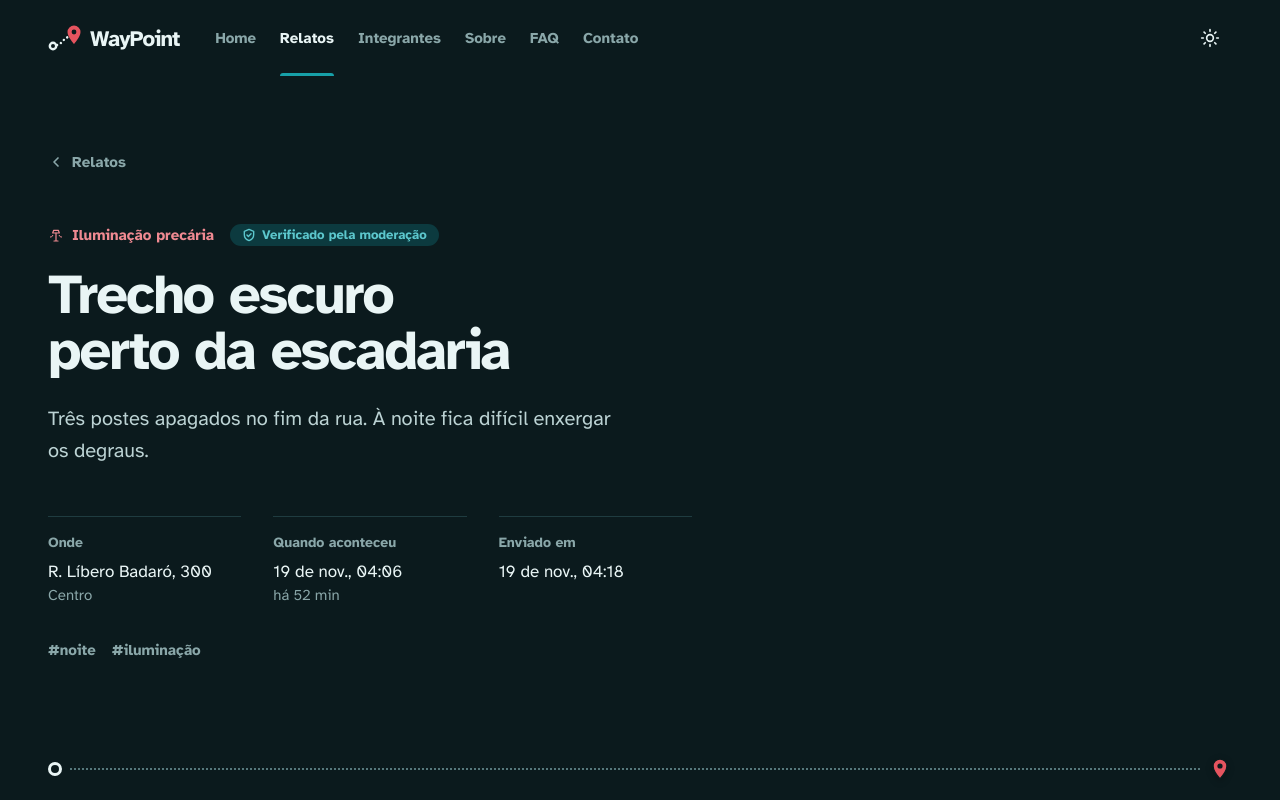
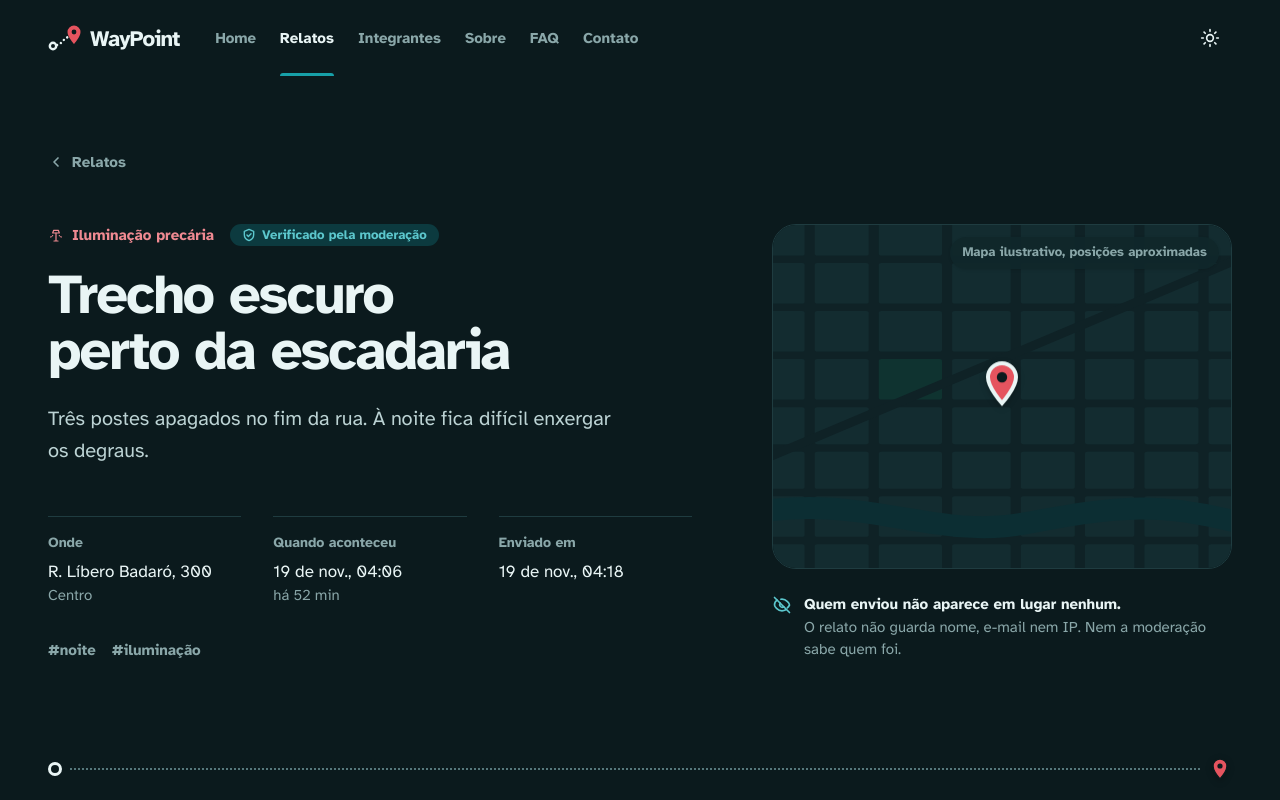
Before and after one commit to pivattidev/waypoint, a React (Vite) app: page /relatos/1 in a window 1280 px wide. Shown: the top 800 px of the page. Built offline with nearby package versions, Linux system fonts and the light colour scheme.

Commit message:
feat: cria o mapa ilustrado e mostra o pin do relato no detalhe

```diff
--- /dev/null
+++ b/src/components/MapaBase.tsx
@@ -0,0 +1,54 @@
+import type { ReactNode } from 'react'
+
+/**
+ * Fundo de mapa ILUSTRADO (quarteirões em SVG), enquanto o Leaflet não é liberado pelo professor.
+ * Sempre exibido com o selo "Mapa ilustrativo": as posições são aproximadas.
+ * Coordenadas em 0–100 nos dois eixos: o SVG estica para o contêiner (preserveAspectRatio="none")
+ * e os traços mantêm a espessura em pixels (vector-effect), então left/top em % batem com o desenho.
+ */
+
+/** Ruas verticais e horizontais (centro de cada rua, em %). */
+const RUAS_X = [8, 22, 38, 53, 67, 80, 94]
+const RUAS_Y = [10, 24, 38, 52, 65, 78, 92]
+
+const MEIA_RUA = 1.1
+const PARQUE = { x: 2, y: 3 } // índice do quarteirão que vira praça
+
+function quarteiroes() {
+  const xs = [-5, ...RUAS_X, 105]
+  const ys = [-5, ...RUAS_Y, 105]
+  const blocos: { x: number; y: number; w: number; h: number; parque: boolean }[] = []
+  for (let i = 0; i < xs.length - 1; i++) {
+    for (let j = 0; j < ys.length - 1; j++) {
+      blocos.push({
+        x: xs[i] + MEIA_RUA,
+        y: ys[j] + MEIA_RUA,
+        w: xs[i + 1] - xs[i] - MEIA_RUA * 2,
+        h: ys[j + 1] - ys[j] - MEIA_RUA * 2,
+        parque: i === PARQUE.x && j === PARQUE.y,
+      })
+    }
+  }
+  return blocos
+}
+
+const BLOCOS = quarteiroes()
+
+interface MapaBaseProps {
+  children?: ReactNode // traços extras (rotas) dentro do SVG
+  className?: string
+}
+
+export default function MapaBase({ children, className = '' }: MapaBaseProps) {
+  return (
+    <svg viewBox="0 0 100 100" preserveAspectRatio="none" className={`absolute inset-0 size-full bg-map ${className}`} aria-hidden>
+      {BLOCOS.map((b, i) => (
+        <rect key={i} x={b.x} y={b.y} width={b.w} height={b.h} rx="0.6" fill={b.parque ? 'var(--map-park)' : 'var(--map-block)'} />
+      ))}
+      {/* Rio e avenida diagonal: quebram a grade para parecer cidade, não planilha */}
+      <path d="M-5 84 C 20 78, 35 92, 55 87 S 85 80, 105 88" fill="none" stroke="var(--map-water)" strokeWidth="22" vectorEffect="non-scaling-stroke" />
+      <path d="M-5 70 L 105 8" fill="none" stroke="var(--map)" strokeWidth="9" vectorEffect="non-scaling-stroke" />
+      {children}
+    </svg>
+  )
+}
--- /dev/null
+++ b/src/components/MapaPrevia.tsx
@@ -0,0 +1,55 @@
+import type { Relato } from '../types/relato'
+import MapaBase from './MapaBase'
+import Pin from './Pin'
+
+interface MapaPreviaProps {
+  relatos: Relato[]
+  selecionadoId: number | null
+  className?: string
+}
+
+/** Selo de honestidade: o fundo é desenhado, não é um mapa real. */
+function SeloIlustrativo() {
+  return (
+    <p className="absolute right-3 top-3 rounded-full bg-panel/95 px-3 py-1.5 text-[13px] font-bold text-muted shadow-sm">
+      Mapa ilustrativo, posições aproximadas
+    </p>
+  )
+}
+
+/**
+ * Posiciona os relatos pela latitude/longitude sobre o fundo ilustrado (MapaBase).
+ * Quando o Leaflet for liberado, este componente é o único a trocar: as props continuam as mesmas.
+ */
+export default function MapaPrevia({ relatos, selecionadoId, className = '' }: MapaPreviaProps) {
+  const lats = relatos.map((r) => r.latitude)
+  const lngs = relatos.map((r) => r.longitude)
+  const margem = 0.004
+  const minLat = Math.min(...lats) - margem
+  const maxLat = Math.max(...lats) + margem
+  const minLng = Math.min(...lngs) - margem
+  const maxLng = Math.max(...lngs) + margem
+
+  // 10%–90% para os pins não encostarem na borda
+  const x = (r: Relato) => 10 + ((r.longitude - minLng) / (maxLng - minLng || 1)) * 80
+  const y = (r: Relato) => 18 + ((maxLat - r.latitude) / (maxLat - minLat || 1)) * 66
+
+  return (
+    <div className={`relative aspect-[4/3] w-full overflow-hidden rounded-mapa border border-line ${className}`}>
+      <MapaBase />
+      {relatos.map((r, i) => {
+        const ativo = selecionadoId === r.id
+        // Os pins "pousam" um a um quando o mapa aparece (entrada em sequência)
+        return (
+          <span key={r.id} style={{ left: `${x(r)}%`, top: `${y(r)}%` }} className="absolute grid -translate-x-1/2 -translate-y-[85%] place-items-end justify-center">
+            <span className="pousar grid" style={{ animationDelay: `${150 + i * 70}ms` }}>
+              <Pin className={ativo ? 'size-12' : 'size-8'} ativo={ativo} />
+            </span>
+          </span>
+        )
+      })}
+
+      <SeloIlustrativo />
+    </div>
+  )
+}
--- a/src/index.css
+++ b/src/index.css
@@ -198,6 +198,21 @@
 
 /* ---------- Respostas a ações do usuário (curtas) ---------- */
 
+/* Pin pousa na confirmação de envio */
+@keyframes pousar {
+  from {
+    transform: translateY(-14px) scale(0.95);
+    opacity: 0;
+  }
+  to {
+    transform: none;
+    opacity: 1;
+  }
+}
+.pousar {
+  animation: pousar 250ms var(--ease-saida) both;
+}
+
 /* Entrada de painel que surge de um gatilho (menu, gaveta, ficha) */
 @keyframes surgir {
   from {
--- a/src/pages/RelatoDetalhe.tsx
+++ b/src/pages/RelatoDetalhe.tsx
@@ -3,6 +3,7 @@ import { Link, useParams } from 'react-router-dom'
 import { LinkBotao } from '../components/Button'
 import CategoriaIcone from '../components/CategoriaIcone'
 import { Carregando, ListaVazia, MensagemErro } from '../components/EstadoTela'
+import MapaPrevia from '../components/MapaPrevia'
 import StatusBadge from '../components/StatusBadge'
 import { useRequisicao } from '../hooks/useRequisicao'
 import { buscarRelato } from '../services/relatos'
@@ -110,6 +111,25 @@ export default function RelatoDetalhe() {
                 </div>
               )}
             </div>
+
+            {/* Lado: onde fica (mapa) e a nota de anonimato, discreta */}
+            <aside className="flex flex-col gap-6 lg:sticky lg:top-28 lg:self-start">
+              <div className="entrar" style={ordem(3)}>
+                <MapaPrevia relatos={[relato]} selecionadoId={relato.id} />
+              </div>
+              <p className="entrar flex gap-3 text-[15px] text-muted" style={ordem(4)}>
+                {/* Olho riscado: quem enviou não aparece */}
+                <svg viewBox="0 0 24 24" className="mt-0.5 size-5 shrink-0 text-link" fill="none" stroke="currentColor" strokeWidth="2" strokeLinecap="round" strokeLinejoin="round" aria-hidden>
+                  <path d="M3 3l18 18" />
+                  <path d="M10.6 5.1A10.5 10.5 0 0 1 12 5c5.5 0 9 5.5 9 7a12 12 0 0 1-2.6 3.4M6.2 6.2C4 7.6 3 10.5 3 12c0 1.5 3.5 7 9 7a9.6 9.6 0 0 0 4.6-1.2" />
+                  <path d="M9.9 9.9a3 3 0 0 0 4.2 4.2" />
+                </svg>
+                <span>
+                  <strong className="block text-ink">Quem enviou não aparece em lugar nenhum.</strong>
+                  O relato não guarda nome, e-mail nem IP. Nem a moderação sabe quem foi.
+                </span>
+              </p>
+            </aside>
           </div>
         </>
       )}
```
